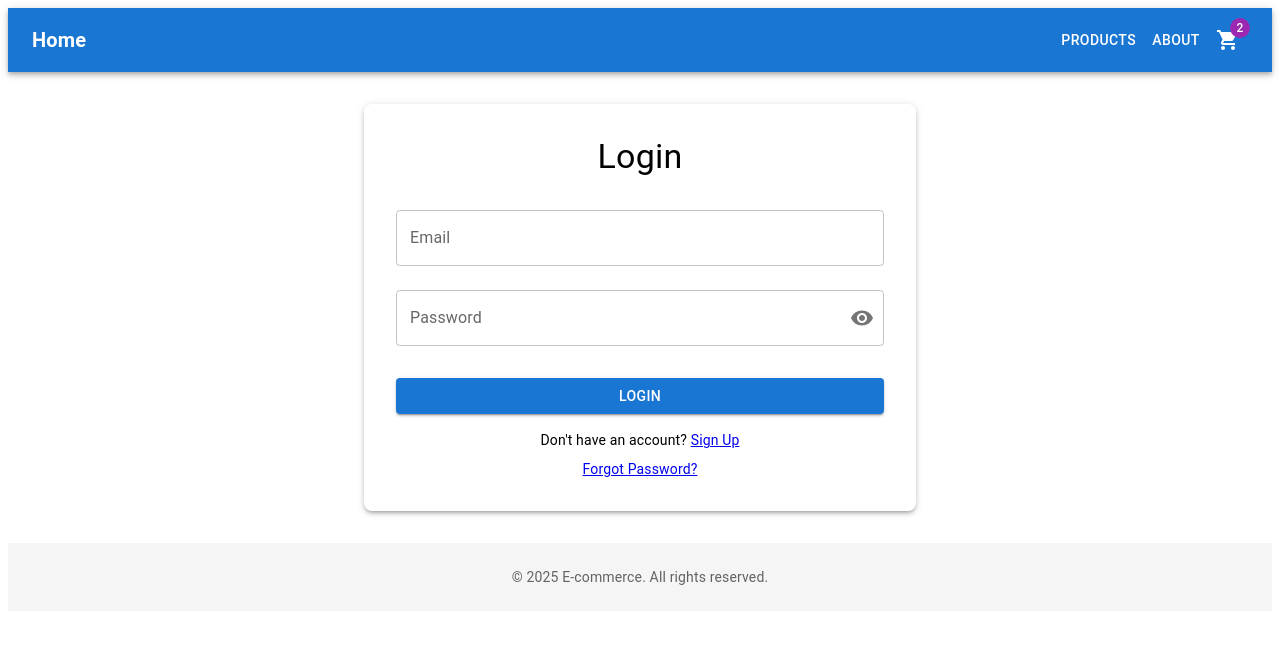
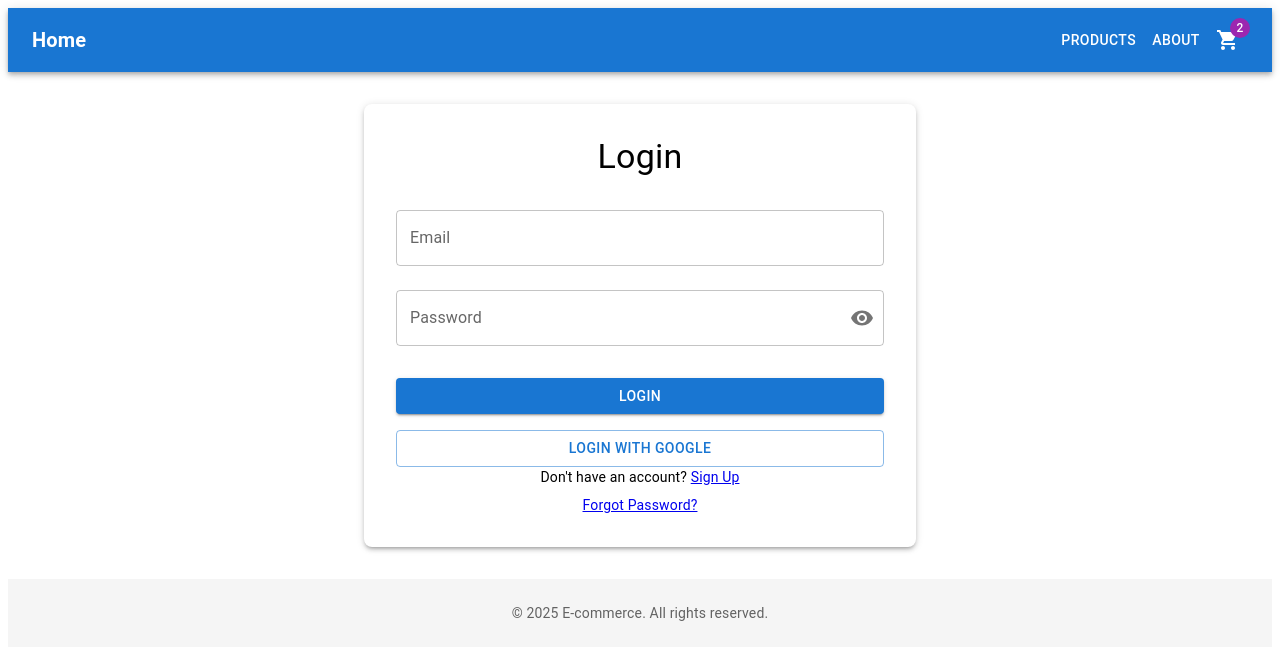
Before and after one commit to BansariTatva/ECommerceFE, a React (Vite) app: page /login in a window 1280 px wide. Shown: the top 660 px of the page. Built offline with nearby package versions, Linux system fonts and the light colour scheme; no server answers.

Commit message:
merge conflict

```diff
--- a/src/pages/auth/Login.tsx
+++ b/src/pages/auth/Login.tsx
@@ -1,4 +1,5 @@
-import { useState } from "react";
+
+import React, { useEffect, useState } from "react";
 import {
     Container,
     Box,
@@ -11,12 +12,17 @@ import {
 } from "@mui/material";
 import { Visibility, VisibilityOff } from "@mui/icons-material";
 import { Link } from "react-router-dom";
+import api from "../../services/api";
+import { useNavigate } from "react-router-dom";
 
 export const Login = () => {
     const [formData, setFormData] = useState({ email: "", password: "" });
     const [errors, setErrors] = useState({});
     const [success, setSuccess] = useState("");
     const [showPassword, setShowPassword] = useState(false);
+    const navigate = useNavigate();
+
+
 
     const handleChange = (e) => {
         const { name, value } = e.target;
@@ -38,12 +44,33 @@ export const Login = () => {
         return Object.keys(tempErrors).length === 0;
     };
 
-    const handleSubmit = (e) => {
+    const handleGoogleLogin = () => {
+        window.location.href = "http://localhost:8081/oauth2/authorization/google"; // Initiate OAuth2 flow
+    };
+
+
+
+    const handleSubmit = async (e) => {
         e.preventDefault();
         if (validate()) {
-            console.log("Login data:", formData);
-            setSuccess("Logged in successfully!");
-            setErrors({});
+            try {
+                const response: any = await api.post(
+                    "/auth/logIn",
+                    formData
+                );
+                console.log("response===", JSON.stringify(response));
+                if (response?.accessToken) localStorage.setItem("accessToken", response.accessToken); // Store access token
+                if (response?.refreshToken) localStorage.setItem("refreshToken", response.refreshToken); // Store refresh token
+                setSuccess("Login successful!");
+                setSuccess("Logged in successfully!");
+                setTimeout(() => {
+                    navigate("/dashboard"); // Redirect to dashboard or protected route
+                }, 1000);
+                setErrors({});
+            } catch (error: any) {
+                setErrors(error.message || "Login failed");
+            }
+
             // Call your login API here
         }
     };
@@ -108,8 +135,12 @@ export const Login = () => {
                         Login
                     </Button>
 
+                    <Button variant="outlined" color="primary" onClick={handleGoogleLogin} fullWidth>
+                        Login with Google
+                    </Button>
+
                     <Typography align="center" variant="body2">
-                        Don't have an account? <Link to="/">Sign Up</Link>
+                        Don't have an account? <Link href="/signUp">Sign Up</Link>
                     </Typography>
 
                     <Typography align="center" variant="body2" sx={{ mt: 1 }}>
--- /dev/null
+++ b/src/pages/auth/OAuth2Callback.tsx
@@ -0,0 +1,29 @@
+import { useEffect } from "react";
+import { useNavigate } from "react-router-dom";
+
+const OAuth2Callback = () => {
+    const navigate = useNavigate();
+
+    useEffect(() => {
+        console.log("OAuth2Callback====",)
+        const params = new URLSearchParams(window.location.search);
+        console.log("params====", params)
+        const accessToken = params.get("accessToken");
+        const refreshToken = params.get("refreshToken");
+        console.log("accessToken---", accessToken, refreshToken)
+        if (accessToken && refreshToken) {
+            localStorage.setItem("accessToken", accessToken);
+            localStorage.setItem("refreshToken", refreshToken);
+
+            // Navigate to dashboard
+            navigate("/dashboard", { replace: true });
+        } else {
+            // No tokens → redirect to login
+            navigate("/", { replace: true });
+        }
+    }, [navigate]);
+
+    return <div>Loading...</div>;
+};
+
+export default OAuth2Callback;
```
